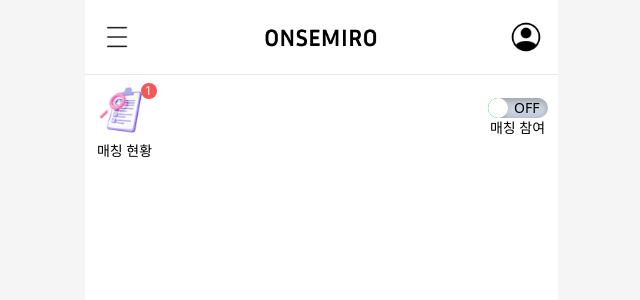
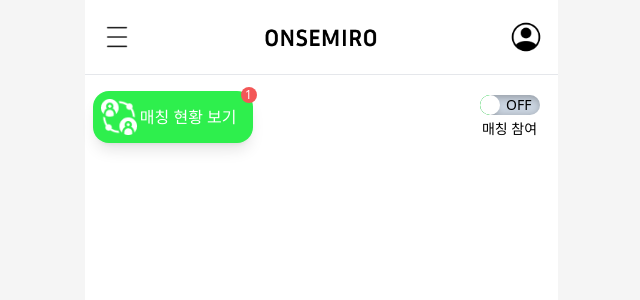
Before and after one commit to TaehyeungKim/onsemiro-deploy-final, a React (Create React App) app: page /home in a window 1280 px wide. Shown: the top 300 px of the page, without its empty margins (319-959 px from the left). Built offline with nearby package versions, Linux system fonts and the light colour scheme.

Commit message:
:art: modified matching-status on MainPage

```diff
--- a/src/components/ActiveMode/index.js
+++ b/src/components/ActiveMode/index.js
@@ -12,7 +12,7 @@
       onClick={toggleMode}
     >
       <div
-        className={`bg-slate-300 ${styles.frame} flex items-center overflow-clip relative`}
+        className={`bg-slate-300 ${styles.frame} flex items-center overflow-clip relative mb-1`}
       >
         <p className="absolute right-2 text-sm">OFF</p>
         <div
--- a/src/components/MatchingStatus/index.js
+++ b/src/components/MatchingStatus/index.js
@@ -1,15 +1,16 @@
 import IconImage from "../IconImage";
-import profile from "../../assets/matching-profile.png";
+// import profile from "../../assets/matching-profile.png";
+import match from "../../assets/match-link.png";
 
 export default function MatchingStatus({ count }) {
   return (
-    <button className="flex flex-col justify-center w-20">
-      <div className="w-full relative">
-        <IconImage src={profile} />
-        <p className="text-sm">매칭 현황</p>
-        <div className="absolute bg-mathing_count w-4 h-4 rounded-full top-2 right-2 flex items-center justify-center">
-          <p className="text-white text-xs">{count}</p>
-        </div>
+    <button className="flex flex-row items-center bg-main text-white relative rounded-2xl w-40 box-border pl-2 py-2 justify-between pr-4 shadow-lg">
+      <div className="w-9">
+        <IconImage src={match} />
+      </div>
+      <p className="text-base">매칭 현황 보기</p>
+      <div className="absolute bg-mathing_count w-4 h-4 rounded-full -top-1 -right-1 flex items-center justify-center">
+        <p className="text-white text-xs">{count}</p>
       </div>
     </button>
   );
--- a/src/routes/HomePage/index.js
+++ b/src/routes/HomePage/index.js
@@ -7,7 +7,7 @@
     <div className="flex flex-col">
       <HomeHeader />
       <main className="flex flex-col w-full top-header-height relative">
-        <div className="flex flex-row items-center justify-between fixed top-header-height w-main-frame">
+        <div className="flex flex-row items-center justify-between fixed top-header-height w-main-frame py-4 px-2">
           <MatchingStatus count={1} />
           <ActiveMode />
         </div>
```
Also changed, not shown: src/assets/match-link.png (added).
